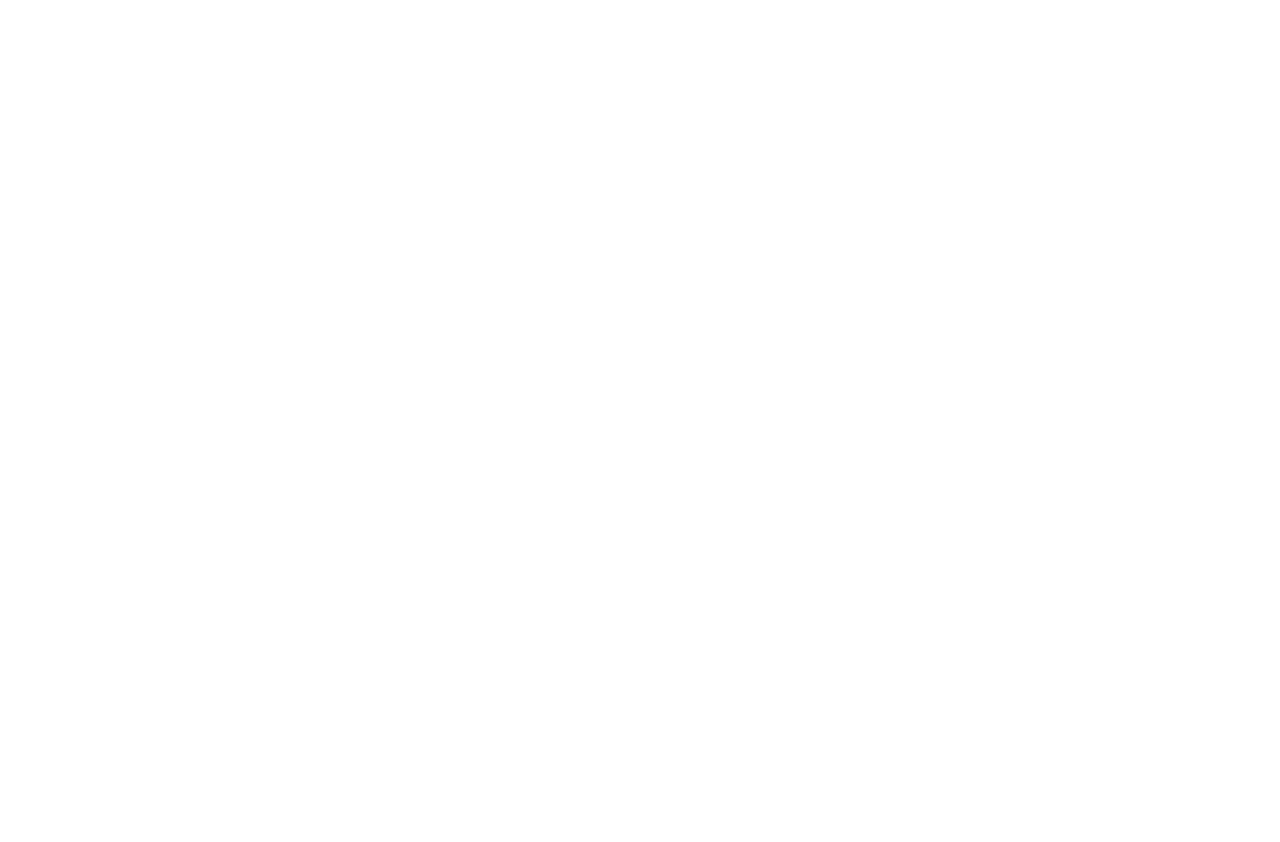
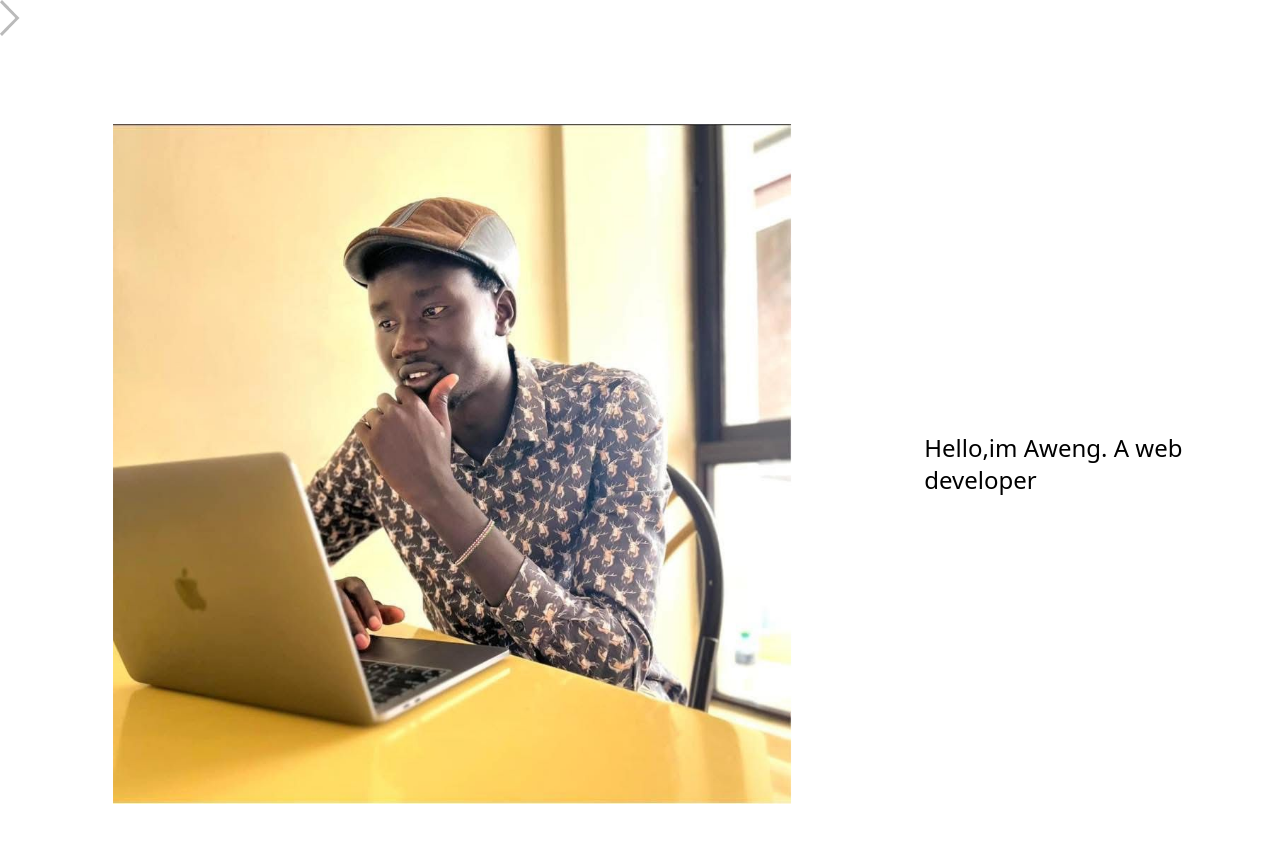
Before and after one commit to awengatem/portfolio-w, a React (Vite) app in the folder frontend/: page /about in a window 1280 px wide. Before the commit this address had no page. Shown: the top 842 px of the page. Before the commit the page ends 800 px from the top, so only its background shows below. Built offline with nearby package versions, Linux system fonts and the light colour scheme.

Commit message:
created about section

```diff
--- a/frontend/src/App.jsx
+++ b/frontend/src/App.jsx
@@ -1,10 +1,12 @@
 import { BrowserRouter, Routes, Route } from 'react-router-dom';
 import Home from './components/Home';
+import About from './components/About';
 const App = () => {
   return (
     <BrowserRouter>
       <Routes>
         <Route path="/" element={<Home />}></Route>
+        <Route path="/about" element={<About />}></Route>
       </Routes>
     </BrowserRouter>
   );
--- /dev/null
+++ b/frontend/src/components/About.jsx
@@ -0,0 +1,28 @@
+import returnIcon from '../assets/return.png';
+import myAboutPhoto from '../assets/photoAbout.jpeg';
+import { Link } from 'react-router-dom';
+
+const About = () => {
+  return (
+    <div>
+      {/* Header */}
+      <div className="h-[4rem]">
+        <Link to="/">
+          <img className="cursor-pointer" src={returnIcon} alt="" />
+        </Link>
+      </div>
+
+      {/* main */}
+      <div className="w-full h-screen flex flex-col gap-5 lg:flex lg:flex-row lg:items-center">
+        <div className="scale-75">
+          <img src={myAboutPhoto} alt="" />
+        </div>
+
+        <div className="flex items-center justify-center m-auto">
+          <h1 className="text-2xl">Hello,im Aweng. A web developer</h1>
+        </div>
+      </div>
+    </div>
+  );
+};
+export default About;
--- a/frontend/src/components/Home.jsx
+++ b/frontend/src/components/Home.jsx
@@ -7,7 +7,7 @@ const Home = () => {
       <div className="group relative w-full h-screen flex flex-col items-center justify-center scale-75 gap-[5rem] md:flex-row md:scale-50 md:gap-[10rem] lg:flex-row lg:scale-50">
         {/* Image */}
         <img
-          className="cursor-pointer border-2 md:transition-all md:duration-300 md:group-hover:scale-110"
+          className="cursor-pointer md:transition-all md:duration-300 md:group-hover:scale-110"
           src={myProfile}
           alt=""
         />
```
Also changed, not shown: frontend/src/assets/photoAbout.jpeg (added), frontend/src/assets/return.png (added).
